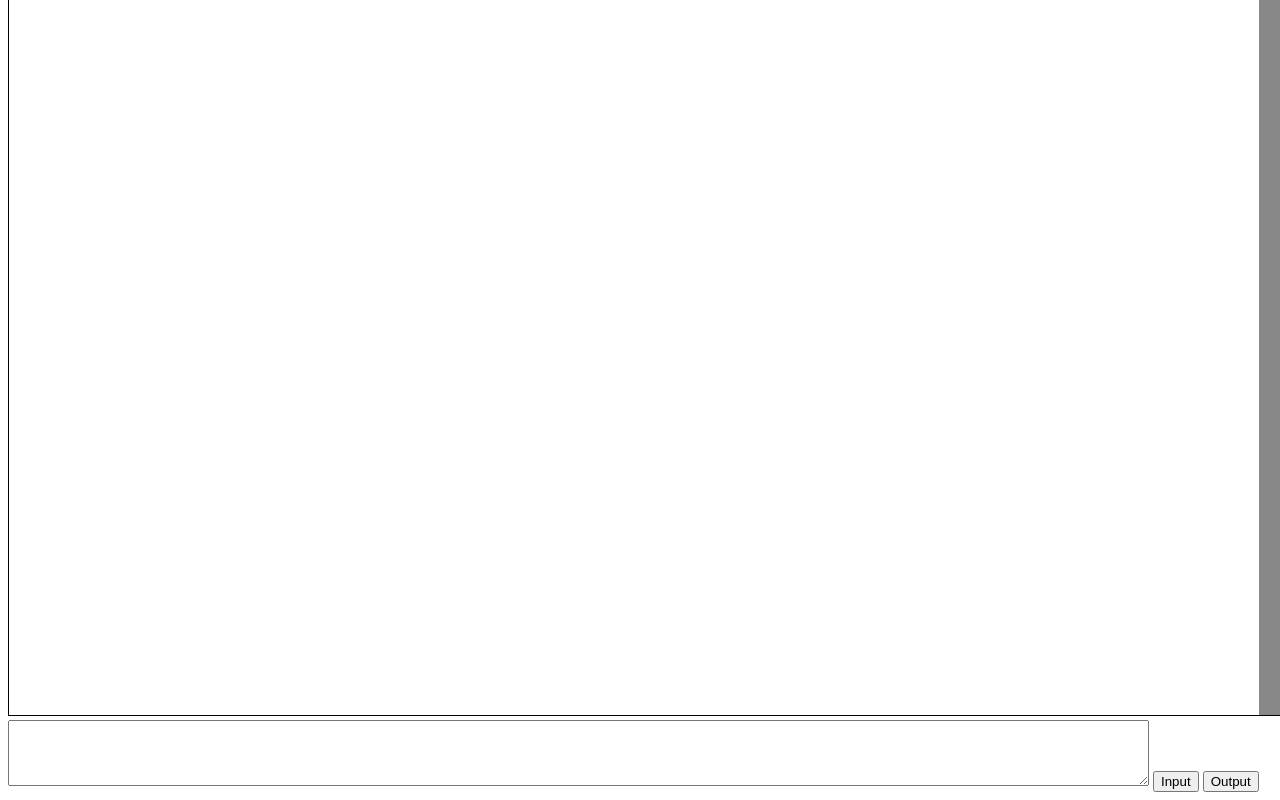
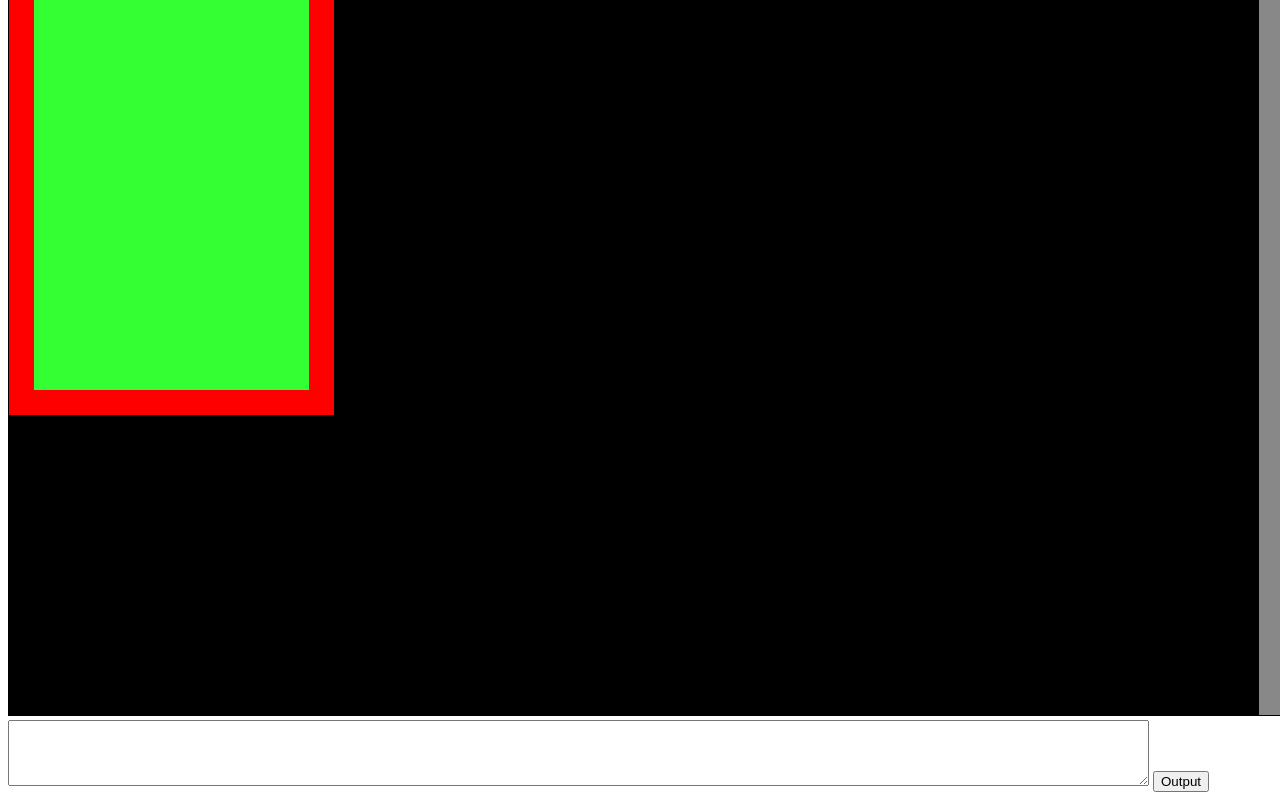
Before and after one commit to CameronC17/SulranOnline, a plain HTML site: page mapcreator/index.html in a window 1280 px wide. Both pictures are taken after a click on the button "Input". Shown: the part 44-844 px from the top of the page. Drawn offline with Linux system fonts and the light colour scheme.

Commit message:
stopped letting people try place tils outside of map. started to add buttosn for tile change array

```diff
--- a/mapcreator/app.js
+++ b/mapcreator/app.js
@@ -5,7 +5,7 @@ var animFrame = window.requestAnimationFrame || window.webkitRequestAnimationFra
 var c = document.getElementById("canvas");
 var ctx = c.getContext("2d");
 
-var map = null;
+var editMap = null;
 
 //html elements
 var textarea = document.getElementById('textarea');
@@ -18,6 +18,14 @@ var mouse = { "x": -1, "y": -1 };
 var lastPress = new Date().getTime();
 var hoverTile = { "x": -1, "y": -1 };
 
+//tile button vars
+var buttons = [
+  {"type": "g1", "x": 50, "y": 50},
+  {"type": "g2", "x": 50, "y": 50},
+  {"type": "w1", "x": 50, "y": 50},
+  {"type": "b1", "x": 50, "y": 50},
+];
+
 window.addEventListener('mousedown', function(e) {Mouse.mouseDown()}, false);
 window.addEventListener('mouseup', function(e) {Mouse.mouseUp()}, false);
 window.addEventListener('mousemove', function(e) {Mouse.mouseMove(e)}, false);
@@ -26,13 +34,14 @@ window.addEventListener('keyup', function(e) { Key.onKeyup(e); }, false);
 window.addEventListener('keydown', function(e) { Key.onKeydown(e); }, false);
 
 function inputMap() {
-  map = JSON.parse(textarea.value);
+  //editMap = JSON.parse(textarea.value);
+  editMap = map.sulran;
   document.getElementById('input').style.display = "none";
   textarea.value = "";
 }
 
 function outputMap() {
-  textarea.value = JSON.stringify(map);
+  textarea.value = JSON.stringify(editMap);
 }
 
 function clearScreen() {
@@ -69,8 +78,8 @@ function getTile(tile) {
 function drawMap() {
   for (var y = 0; y < 30; y++) {
     for (var x = 0; x < 56; x++) {
-      if (x + camera.x >= 0 && y + camera.y >= 0 && x + camera.x < map.ground[0].length && y + camera.y < map.ground.length) {
-        ctx.fillStyle=getTile(map.ground[y + camera.y][x + camera.x]);
+      if (x + camera.x >= 0 && y + camera.y >= 0 && x + camera.x < editMap.ground[0].length && y + camera.y < editMap.ground.length) {
+        ctx.fillStyle=getTile(editMap.ground[y + camera.y][x + camera.x]);
         ctx.fillRect(x * 25, y * 25, 25, 25);
       } else {
         ctx.fillStyle="#000";
@@ -83,7 +92,7 @@ function drawMap() {
 function checkMovementKeys() {
   var now = new Date().getTime();
   //if the last press was over 0.2secs ago
-  if (now > lastPress + 100) {
+  if (now > lastPress + 60) {
     if (Key.isDown(Key.LEFT))
       camera.x--;
     if (Key.isDown(Key.RIGHT))
@@ -118,9 +127,9 @@ function changeTile() {
   //if the mouse is down
   if (Mouse.down) {
     //if we are hovering over a tile
-    if (hoverTile.x >= 0 && hoverTile.y >= 0) {
+    if (hoverTile.x + camera.x >= 0 && hoverTile.y + camera.y >= 0 && hoverTile.x + camera.x < editMap.ground[0].length && hoverTile.y + camera.y < editMap.ground.length) {
       //set that tile to the new one
-      map.ground[hoverTile.y + camera.y][hoverTile.x + camera.x] = "g2";
+      editMap.ground[hoverTile.y + camera.y][hoverTile.x + camera.x] = "g2";
     }
   }
 }
@@ -128,7 +137,7 @@ function changeTile() {
 var recursiveAnim = function() {
   clearScreen();
   //console.log(Key.isDown(Key.SPACE));
-  if (map != null)
+  if (editMap != null)
     drawMap();
   drawSidebar();
   drawMouseHover();
@@ -142,7 +151,7 @@ var Mouse = {
   down: false,
   mouseMove: function(event) {
     this.pos = this.getMousePos(event);
-    if (map != null)
+    if (editMap != null)
       changeTile();
   },
   getMousePos: function(event) {
@@ -154,7 +163,7 @@ var Mouse = {
   },
   mouseDown: function() {
     this.down = true;
-    if (map != null)
+    if (editMap != null)
       changeTile();
   },
   mouseUp: function() {
--- a/mapcreator/index.html
+++ b/mapcreator/index.html
@@ -10,7 +10,7 @@
     <textarea id="textarea" rows="4" cols="140"></textarea>
     <button id="input">Input</button>
     <button id="output">Output</button>
-    <!--<script type="text/javascript" src="../client/data/map.js"></script>-->
+    <script type="text/javascript" src="../client/data/map.js"></script>
     <script type="text/javascript" src="app.js"></script>
 
   </body>
```
